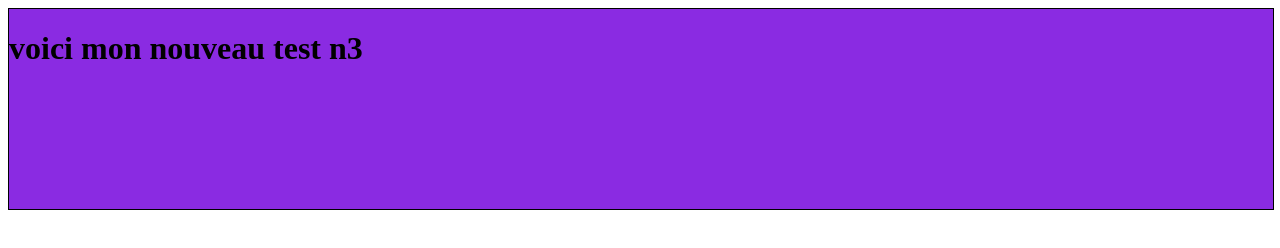
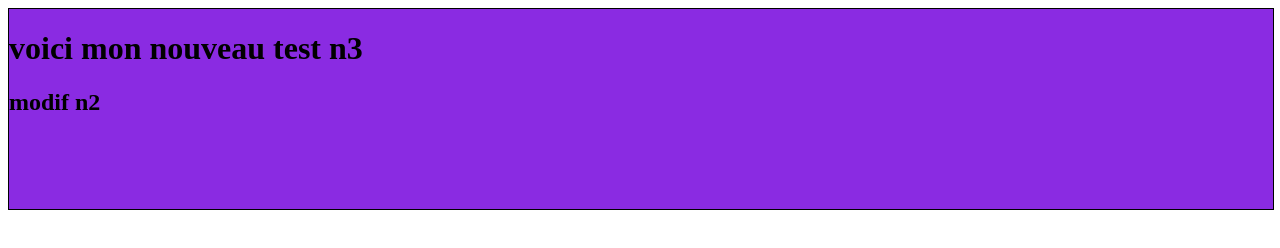
Before and after one commit to frederic-3wa/test-n3, a plain HTML site: page index.html in a window 1280 px wide. Drawn offline with Linux system fonts and the light colour scheme.

Commit message:
Update index.html
news title h2

```diff
--- a/index.html
+++ b/index.html
@@ -10,6 +10,7 @@
 <body>
     <div>
         <h1>voici mon nouveau test n3</h1>
+        <h2>modif n2</h2>
     </div>
 </body>
 </html>
```
